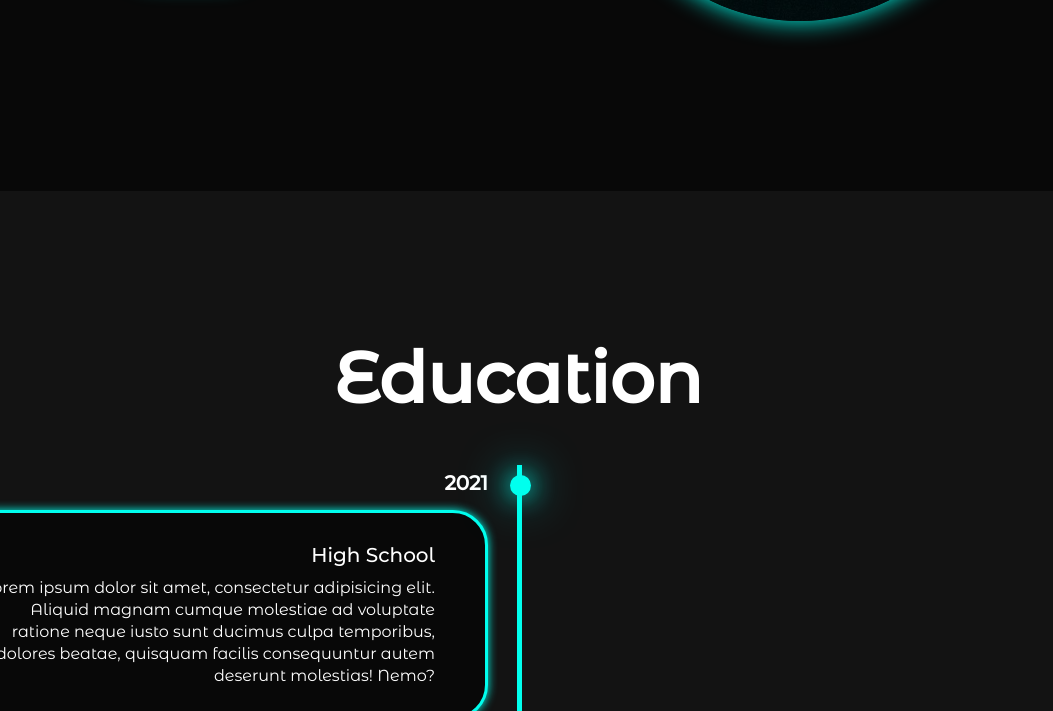
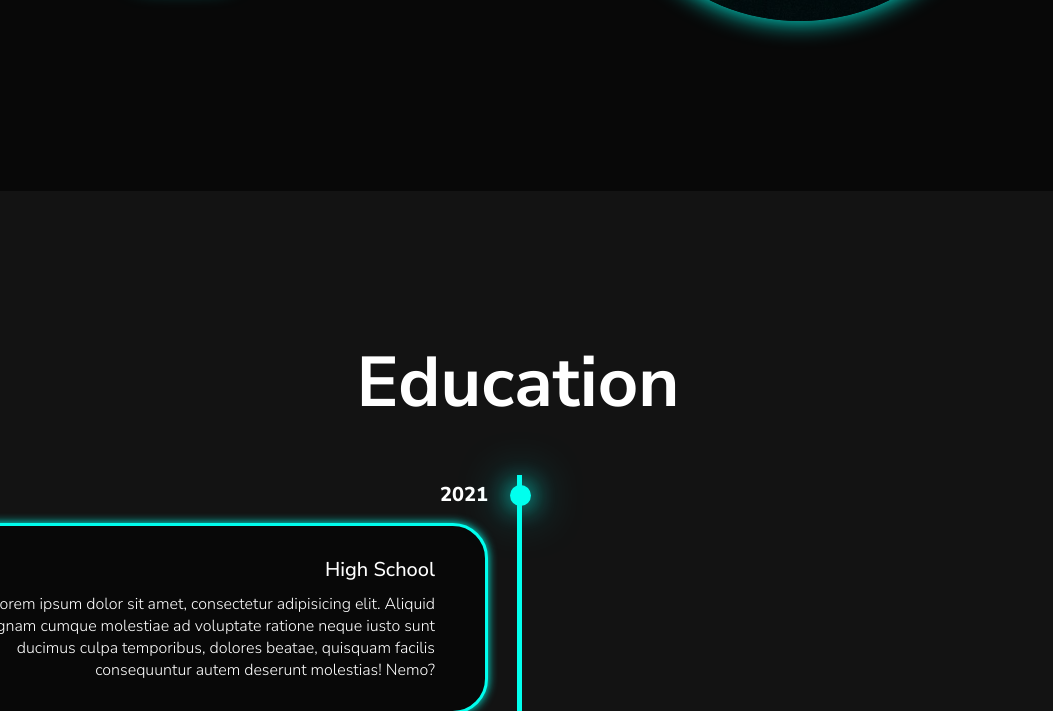
Before and after one commit to Kobichizoba/portfolio_, a plain HTML site: page index.html in a window 1280 px wide. Shown: the part 609-1320 px from the top of the page, without its empty margins (122-1175 px from the left). Drawn offline with nearby package versions, Linux system fonts and the light colour scheme.

Commit message:
Update styles.css
initial commit

```diff
--- a/styles.css
+++ b/styles.css
@@ -1,4 +1,4 @@
-@import url('https://fonts.googleapis.com/css2?family=Montserrat+Alternates:wght@400;500&family=Nunito+Sans:ital,opsz,wght@0,6..12,200..1000;1,6..12,200..1000&family=Nunito:ital,wght@0,200..1000;1,200..1000&family=Poppins:wght@400;500&display=swap');
+@import url('https://fonts.googleapis.com/css2?family=Nunito+Sans:ital,opsz,wght@0,6..12,200..1000;1,6..12,200..1000&family=Nunito:ital,wght@0,200..1000;1,200..1000&family=Poppins:ital,wght@0,100;0,200;0,300;0,400;0,500;0,600;0,700;0,800;0,900;1,100;1,200;1,300;1,400;1,500;1,600;1,700;1,800;1,900&display=swap');
 
 
 *{
@@ -9,7 +9,7 @@
     border: none;
     outline: none;
     scroll-behavior: smooth;
-    font-family:  "Montserrat Alternates", sans-serif;
+    font-family: "Nunito Sans", sans-serif;
 }
 
 
```
